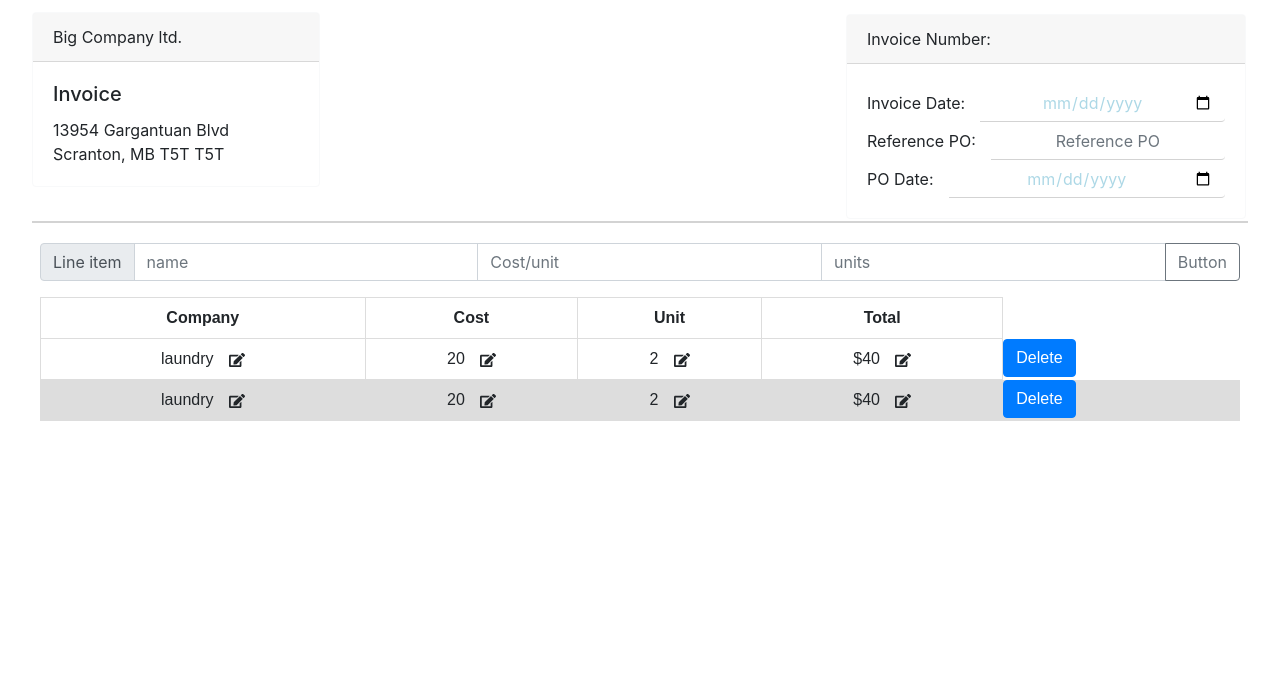
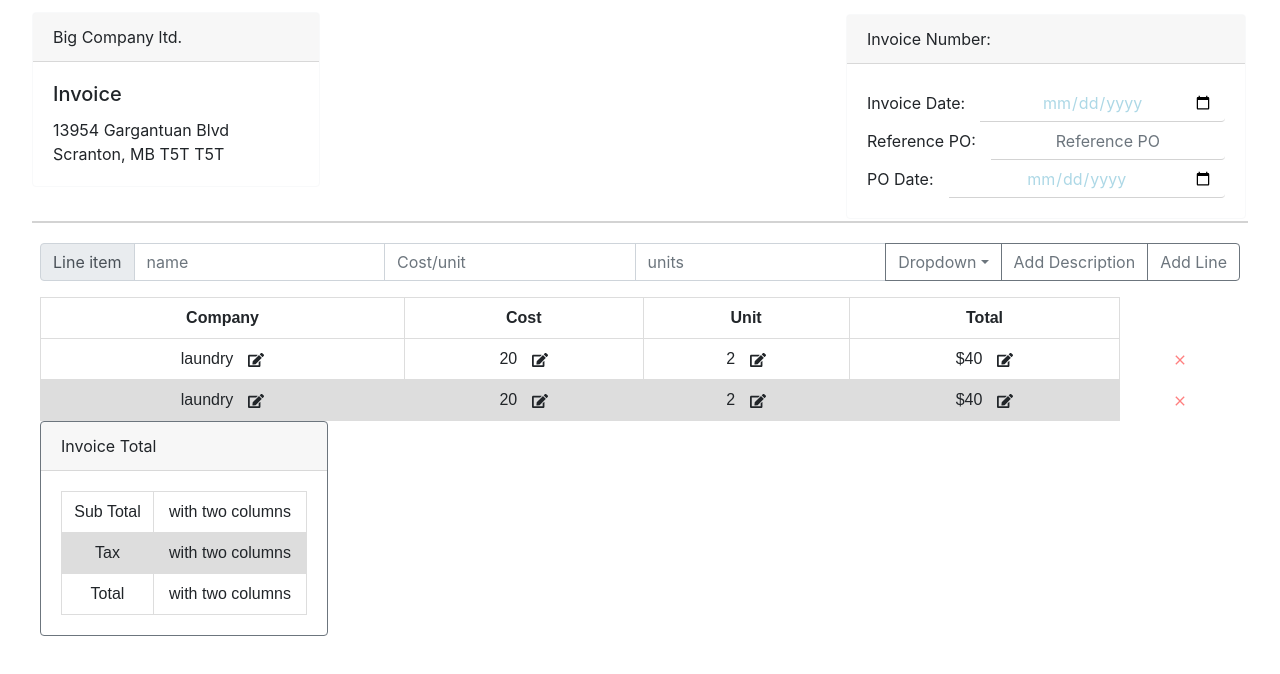
Before and after one commit to rfilaxwy/invoice-ui, a React (Create React App) app: page / in a window 1280 px wide. Shown: the top 674 px of the page. Built offline with nearby package versions, Linux system fonts and the light colour scheme.

Commit message:
modal made

```diff
--- a/src/components/InvoiceLine/InvoiceLine.js
+++ b/src/components/InvoiceLine/InvoiceLine.js
@@ -1,5 +1,16 @@
 import React, { Component } from "react";
-import { Button, FormControl, InputGroup } from "react-bootstrap";
+import {
+  Button,
+  Dropdown,
+  DropdownButton,
+  FormControl,
+  InputGroup
+} from "react-bootstrap";
+import classes from "./InvoiceLine.module.css";
+
+var drop = {
+  width: "80px !important"
+};
 
 export default class InvoiceLine extends Component {
   constructor(props) {
@@ -8,7 +19,9 @@ export default class InvoiceLine extends Component {
       name: "",
       cost: "",
       units: "",
-      outPutLine: ""
+      unitName: "Dropdown",
+      outPutLine: "",
+      unitChoice: ["each", "lbs", "kg", "hr"]
     };
   }
   handleChange = (e, item) => {
@@ -44,7 +57,24 @@ export default class InvoiceLine extends Component {
     let newTotal = (parseFloat(cost) * parseFloat(units)).toFixed(2);
     this.props.addLine(name, cost, units, newTotal);
   };
+  unitSelect = unit => {
+    this.setState({ unitName: unit });
+  };
   render() {
+    let dropUnits = this.state.unitChoice.map(unit => {
+      return (
+        <Dropdown.Item
+          style={drop}
+          key={unit}
+          onSelect={() => {
+            this.unitSelect(unit);
+          }}
+          href="#"
+        >
+          {unit}
+        </Dropdown.Item>
+      );
+    });
     return (
       <div>
         <InputGroup className="mb-3">
@@ -69,6 +99,14 @@ export default class InvoiceLine extends Component {
               this.handleChange(e, "units");
             }}
           />
+          <DropdownButton
+            as={InputGroup.Append}
+            variant="outline-secondary"
+            title={this.state.unitName}
+            id="input-group-dropdown-2"
+          >
+            {dropUnits}
+          </DropdownButton>
           <InputGroup.Append>
             <Button
               onClick={() => {
@@ -76,7 +114,17 @@ export default class InvoiceLine extends Component {
               }}
               variant="outline-secondary"
             >
-              Button
+              Add Description
+            </Button>
+          </InputGroup.Append>
+          <InputGroup.Append>
+            <Button
+              onClick={() => {
+                this.totalLine();
+              }}
+              variant="outline-secondary"
+            >
+              Add Line
             </Button>
           </InputGroup.Append>
         </InputGroup>
--- /dev/null
+++ b/src/components/InvoiceLine/InvoiceLine.module.css
@@ -0,0 +1,4 @@
+.drop {
+  min-width: 100px !important;
+  max-width: 100px !important;
+}
--- a/src/components/InvoiceLineContainer/InvoiceLineContainer.js
+++ b/src/components/InvoiceLineContainer/InvoiceLineContainer.js
@@ -2,13 +2,17 @@ import React, { Component } from "react";
 
 import InvoiceLine from "../InvoiceLine/InvoiceLine";
 import classes from "./InvoiceLineContainer.module.css";
-import { Button } from "react-bootstrap";
 import { FaEdit } from "react-icons/fa";
+import { IoMdClose } from "react-icons/io";
+
+import TotalBox from "../TotalBox/TotalBox";
 
 export default class InvoiceLineContainer extends Component {
   constructor(props) {
     super(props);
     this.state = {
+      modalShow: false,
+      setModalShow: false,
       invoiceLines: [
         { name: "laundry", cost: "20", units: "2", total: "40" },
         { name: "laundry", cost: "20", units: "2", total: "40" }
@@ -21,7 +25,7 @@ export default class InvoiceLineContainer extends Component {
     this.setState({
       invoiceLines: [...this.state.invoiceLines, newLine]
     });
-    console.log(this.state.invoiceLines);
+
     // this.setState(prevState => ({
     //   invoiceLInes: [...prevState.invoiceLines, newLine]
     // }));
@@ -52,14 +56,14 @@ export default class InvoiceLineContainer extends Component {
             <text>${line.total}</text>
             <FaEdit />
           </td>
-
-          <Button
-            onClick={() => {
-              this.deleteInvoiceLine(index);
-            }}
-          >
-            Delete
-          </Button>
+          <td className={classes.lastCol}>
+            <IoMdClose
+              className={classes.del}
+              onClick={() => {
+                this.deleteInvoiceLine(index);
+              }}
+            />
+          </td>
         </tr>
       );
     });
@@ -77,6 +81,7 @@ export default class InvoiceLineContainer extends Component {
           </thead>
           <tbody>{inputRows}</tbody>
         </table>
+        <TotalBox />
       </div>
     );
   }
--- a/src/components/InvoiceLineContainer/InvoiceLineContainer.module.css
+++ b/src/components/InvoiceLineContainer/InvoiceLineContainer.module.css
@@ -24,3 +24,22 @@ td {
 td text {
   margin-right: 15px;
 }
+
+.del {
+  color: rgba(255, 0, 0, 0.5);
+  justify-self: center;
+}
+
+.del:hover {
+  color: red;
+}
+tr > .del {
+  margin-top: 20%;
+}
+.lastCol {
+  background-color: white;
+  border: none;
+}
+.dropdown {
+  width: 100px;
+}
--- a/src/components/ReferenceHolder/ReferenceHolder.module.css
+++ b/src/components/ReferenceHolder/ReferenceHolder.module.css
@@ -11,9 +11,3 @@
   display: flex;
   justify-content: space-between;
 }
-.LineItem_label__d2ops {
-  margin-right: 15px !important;
-}
-.input {
-  border: 0 0 1px 0 solid gray;
-}
--- a/src/components/TotalBox/TotalBox.js
+++ b/src/components/TotalBox/TotalBox.js
@@ -0,0 +1,30 @@
+import React from "react";
+
+import { Card } from "react-bootstrap";
+
+const TotalBox = props => {
+  return (
+    <Card border="secondary" style={{ width: "18rem" }}>
+      <Card.Header>Invoice Total</Card.Header>
+      <Card.Body>
+        <table>
+          <tbody>
+            <tr>
+              <td>Sub Total</td>
+              <td>with two columns</td>
+            </tr>
+            <tr>
+              <td>Tax</td>
+              <td>with two columns</td>
+            </tr>
+            <tr>
+              <td>Total</td>
+              <td>with two columns</td>
+            </tr>
+          </tbody>
+        </table>
+      </Card.Body>
+    </Card>
+  );
+};
+export default TotalBox;
```
Also changed, not shown: src/components/PopUp/PopUp.js (added, +29 -0 lines).
